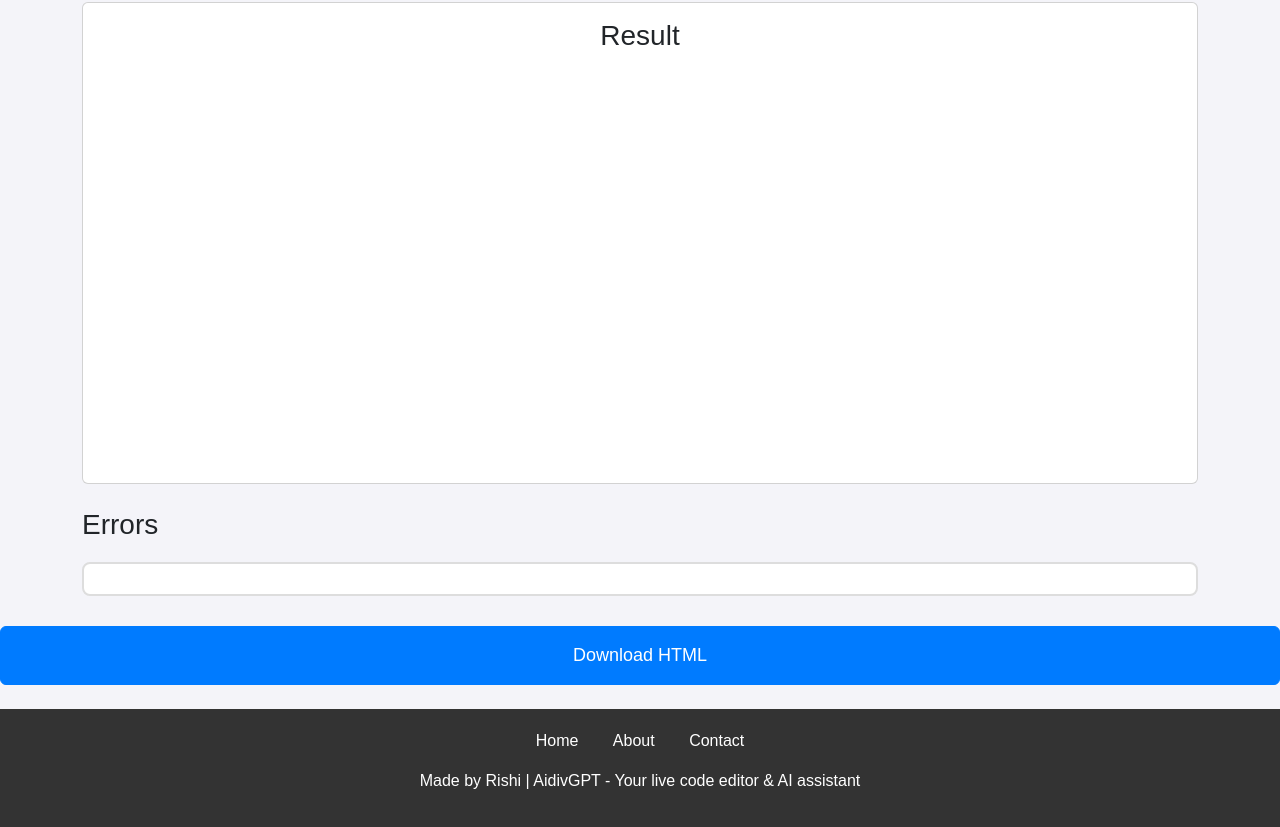
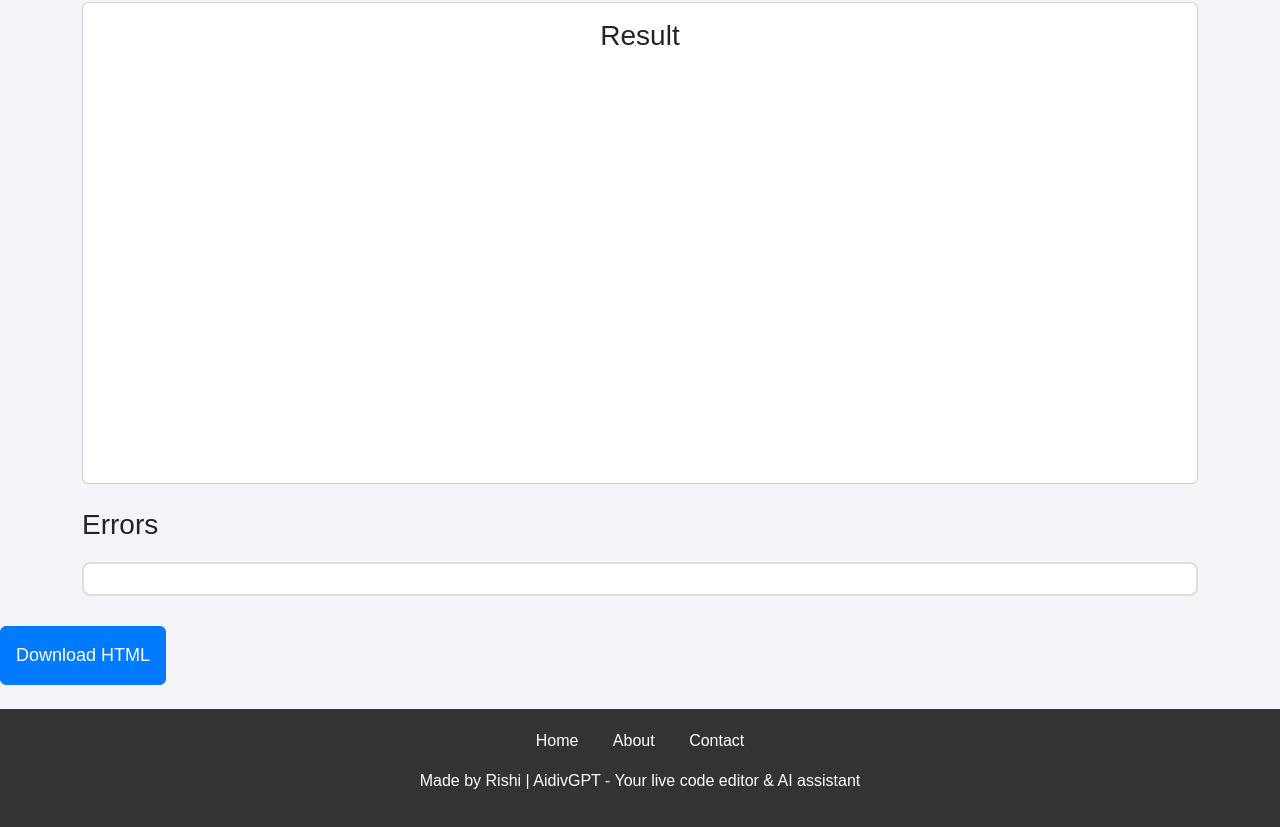
Before and after one commit to Unknowncoder143/Codemaker, a plain HTML site: page index.html in a window 1280 px wide. Shown: the part 661-1488 px from the top of the page. Drawn offline with nearby package versions, Linux system fonts and the light colour scheme.

Commit message:
Update index.html

```diff
--- a/index.html
+++ b/index.html
@@ -157,7 +157,7 @@
 
   <!-- Download Button -->
   <div class="col-md-12 mb-4">
-    <button class="btn btn-download w-100" onclick="downloadCode()">Download HTML</button>
+    <button class="btn btn-download" onclick="downloadCode()">Download HTML</button>
   </div>
 
   <footer>
```
